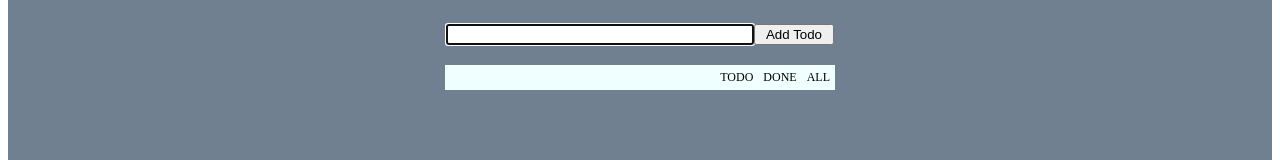
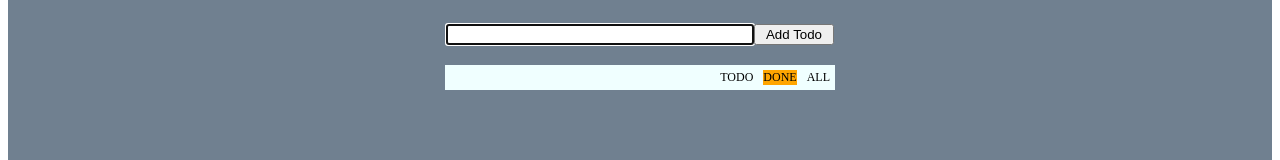
Before and after one commit to andrey8910/todo-list, an Angular app: page /done in a window 1280 px wide. Shown: the part 151-311 px from the top of the page. Built offline with nearby package versions, Linux system fonts and the light colour scheme.

Commit message:
added routerLinkActive & routerLink for active filter todo

```diff
--- a/src/app/app.module.ts
+++ b/src/app/app.module.ts
@@ -1,13 +1,21 @@
 import { NgModule } from '@angular/core';
 import { BrowserModule } from '@angular/platform-browser';
 import { FormsModule, ReactiveFormsModule} from "@angular/forms";
-
+import {Routes, RouterModule} from '@angular/router';
 
 import { AppComponent } from './app.component';
 import { TodoAddComponent } from './todo-add/todo-add.component';
 import { TodoListComponent } from './todo-list/todo-list.component';
 import { TodoService } from "./todo.service";
 import { TodoListItemComponent } from './todo-list-item/todo-list-item.component';
+
+
+const appRoutes: Routes =[
+  { path: 'todo', component: TodoListComponent},
+  { path: 'done', component: TodoListComponent},
+  { path: 'all', component: TodoListComponent},
+
+];
 
 @NgModule({
   declarations: [
@@ -17,7 +25,10 @@ import { TodoListItemComponent } from './todo-list-item/todo-list-item.component
     TodoListItemComponent
   ],
   imports: [
-    BrowserModule, FormsModule, ReactiveFormsModule
+    BrowserModule,
+    FormsModule,
+    ReactiveFormsModule,
+    RouterModule.forRoot(appRoutes)
   ],
   providers: [TodoService],
   bootstrap: [AppComponent]
--- a/src/app/todo-list/todo-list.component.css
+++ b/src/app/todo-list/todo-list.component.css
@@ -23,3 +23,6 @@
   cursor: pointer;
   background-color: lightgray;
 }
+.active-filter{
+  background-color: orange;
+}
--- a/src/app/todo-list/todo-list.component.html
+++ b/src/app/todo-list/todo-list.component.html
@@ -1,8 +1,8 @@
 <div class="list_todo">
   <div class="block_todo-filter">
-    <span (click)="filterTodo('todo')">TODO</span>
-    <span (click)="filterTodo('done')">DONE</span>
-    <span (click)="filterTodo('all')">ALL</span>
+    <span routerLinkActive="active-filter" routerLink="/todo" (click)="filterTodo('todo')">TODO</span>
+    <span routerLinkActive="active-filter" routerLink="/done" (click)="filterTodo('done')">DONE</span>
+    <span routerLinkActive="active-filter" routerLink="/all" (click)="filterTodo('all')">ALL</span>
   </div>
 
   <app-todo-list-item *ngFor="let todo of todos$ | async"
--- a/src/app/todo-list/todo-list.component.ts
+++ b/src/app/todo-list/todo-list.component.ts
@@ -1,4 +1,5 @@
 import {Component, OnInit} from '@angular/core';
+
 import { Observable } from "rxjs";
 import { Todo } from "../todo";
 import { TodoService } from "../todo.service";
```
